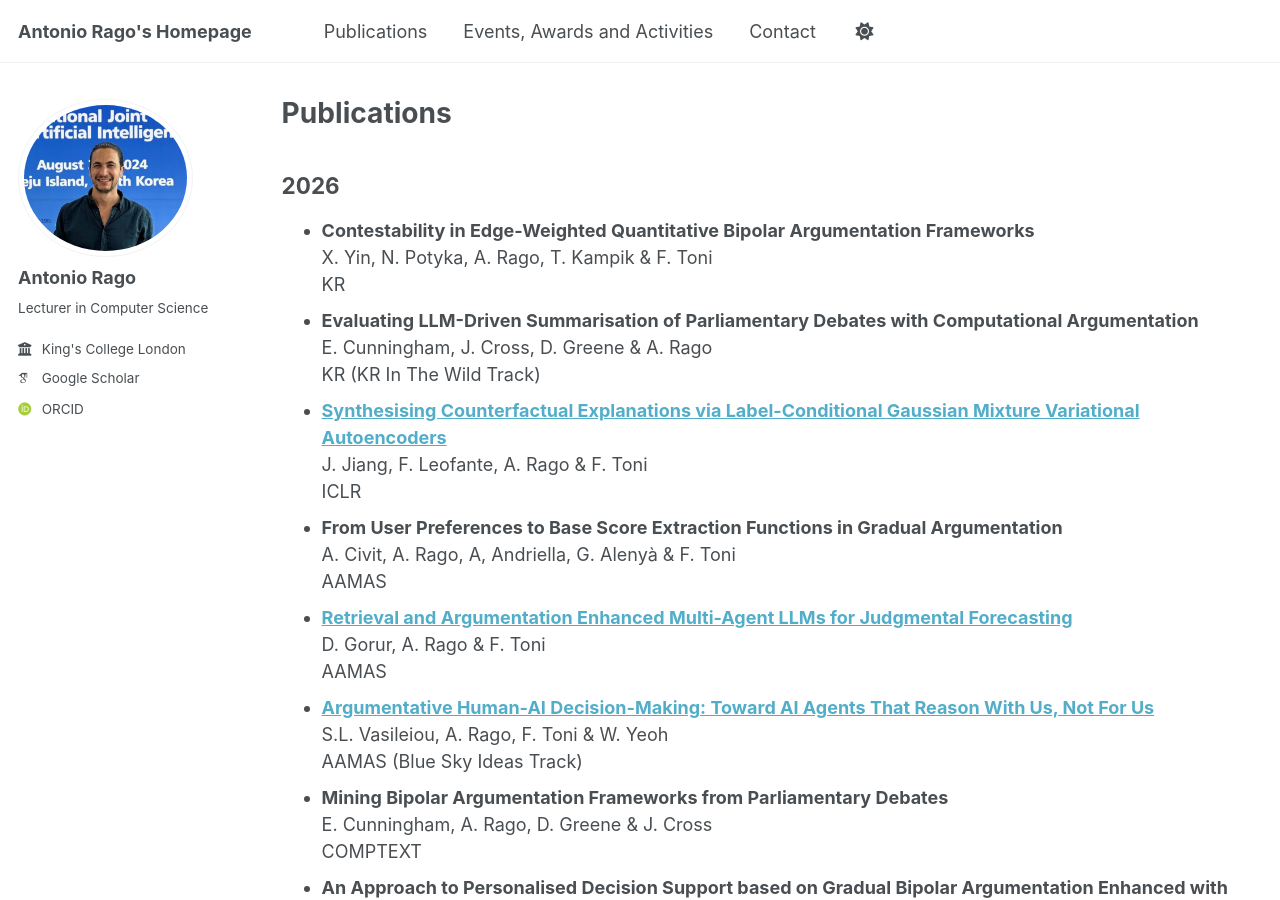
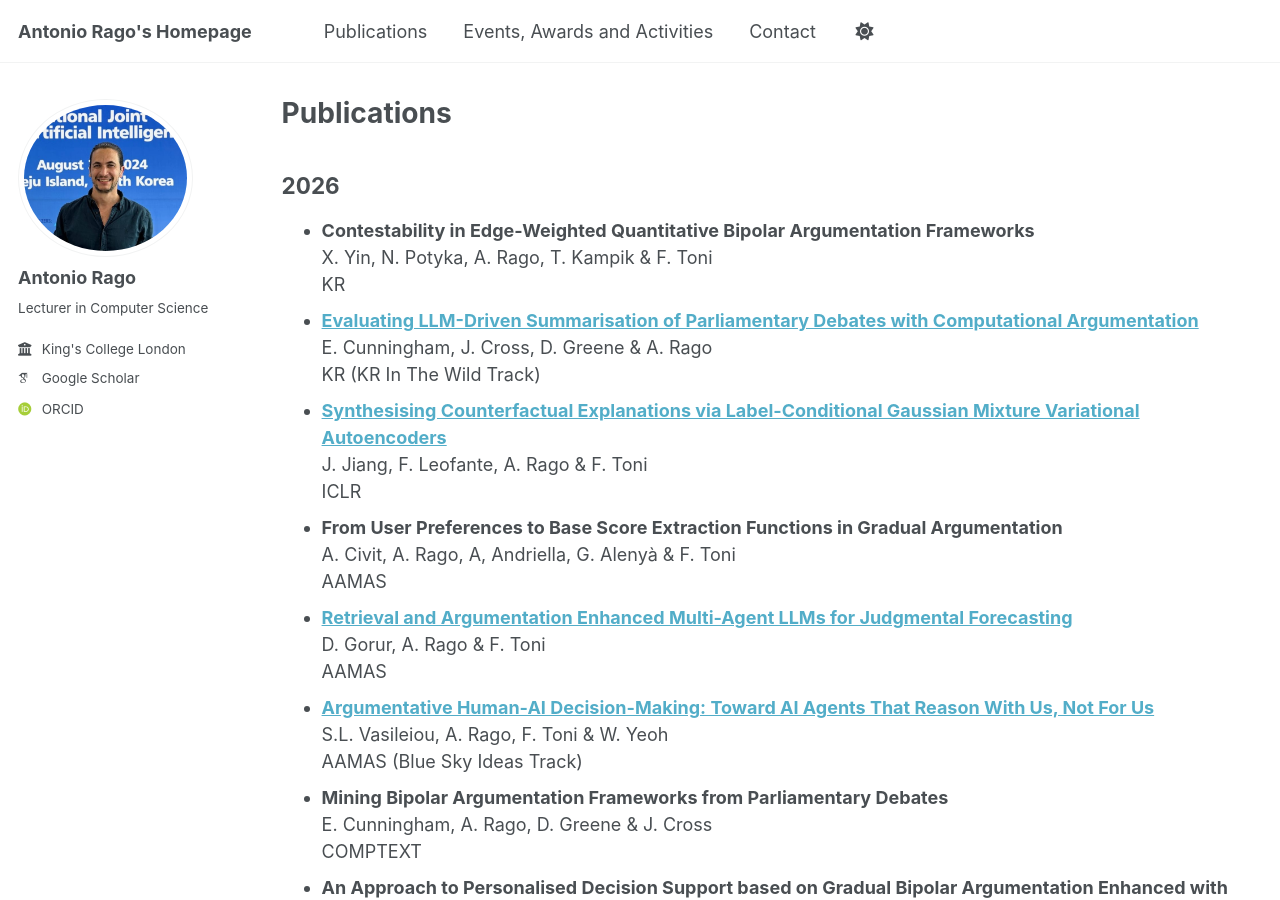
Before and after one commit to antoniorago/antoniorago.github.io, a Jekyll site: the page built from _pages/publications.html, in a window 1280 px wide and 900 px high. Built offline with Jekyll 4.4.1, drawn with Linux system fonts in a browser that asks for light colours; some web fonts are replaced; a script that is not in the unit is left out.

```diff
--- a/_pages/publications.html
+++ b/_pages/publications.html
@@ -10,7 +10,7 @@ author_profile: true
       <li><b><!--<a href="">-->Contestability in Edge-Weighted Quantitative Bipolar Argumentation Frameworks<!--</a>--></b><br/>
           X. Yin, N. Potyka, A. Rago, T. Kampik &amp; F. Toni <br />
           KR</li>
-      <li><b><!--<a href="https://arxiv.org/abs/2604.19331">-->Evaluating LLM-Driven Summarisation of Parliamentary Debates with Computational Argumentation<!--</a>--></b><br/>
+      <li><b><a href="https://arxiv.org/abs/2604.19331">Evaluating LLM-Driven Summarisation of Parliamentary Debates with Computational Argumentation</a></b><br/>
           E. Cunningham, J. Cross, D. Greene &amp; A. Rago <br />
           KR (KR In The Wild Track)</li>
       <li><b><a href="https://arxiv.org/abs/2510.04855">Synthesising Counterfactual Explanations via Label-Conditional Gaussian Mixture Variational Autoencoders</a></b><br/>
```
